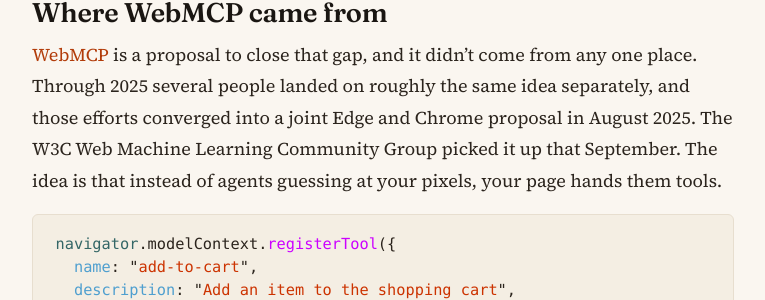
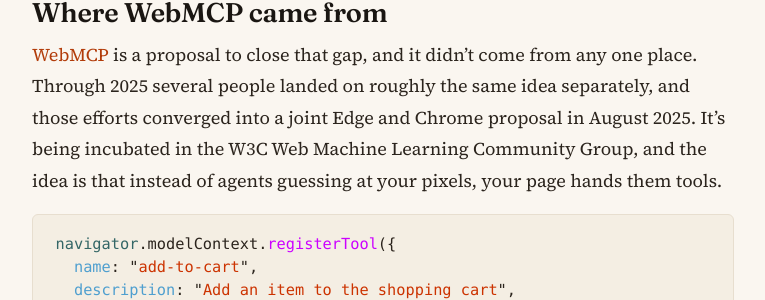
Before and after one commit to victorhuangwq/experiencethis.world, a Jekyll site: the page built from _posts/2026-08-17-agents-are-already-browsing.md, in a window 1280 px wide and 900 px high, scrolled down 823 px. Shown: the part 218-518 px from the top of the window, without its empty margins (257-1022 px from the left). Built offline with Jekyll 4.4.1, drawn with Linux system fonts in a browser that asks for light colours.

Commit message:
Restore the incubation phrasing for the community group
Co-Authored-By: Claude Opus 5 <noreply@anthropic.com>
Claude-Session: https://claude.ai/code/session_0136wbMMqseziXZRRUF6HcTu

````diff
--- a/_posts/2026-08-17-agents-are-already-browsing.md
+++ b/_posts/2026-08-17-agents-are-already-browsing.md
@@ -27,7 +27,7 @@ Sites don't have a good response available either. They can try to detect automa
 
 ## Where WebMCP came from
 
-[WebMCP](https://github.com/webmachinelearning/webmcp) is a proposal to close that gap, and it didn't come from any one place. Through 2025 several people landed on roughly the same idea separately, and those efforts converged into a joint Edge and Chrome proposal in August 2025. The W3C Web Machine Learning Community Group picked it up that September. The idea is that instead of agents guessing at your pixels, your page hands them tools.
+[WebMCP](https://github.com/webmachinelearning/webmcp) is a proposal to close that gap, and it didn't come from any one place. Through 2025 several people landed on roughly the same idea separately, and those efforts converged into a joint Edge and Chrome proposal in August 2025. It's being incubated in the W3C Web Machine Learning Community Group, and the idea is that instead of agents guessing at your pixels, your page hands them tools.
 
 ```js
 navigator.modelContext.registerTool({
````
